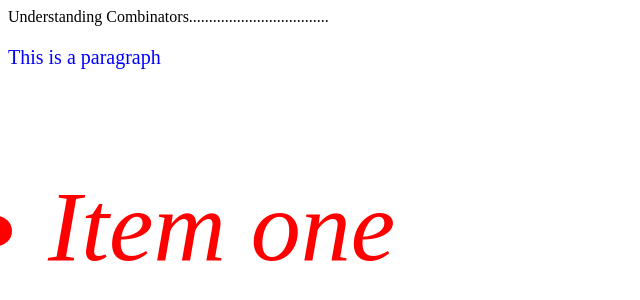
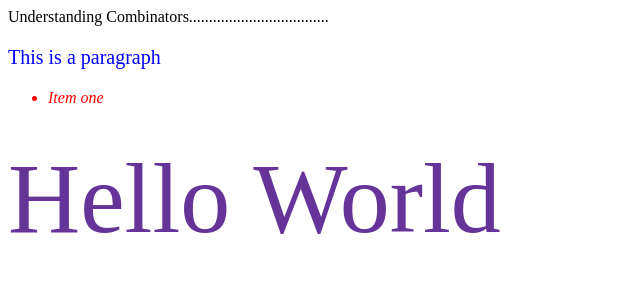
Before and after one commit to Vedaang-Chopra/Practicing_Web_Development, a plain HTML site: page Practicing_CSS/f-03.html in a window 1280 px wide. Shown: the whole page, without its empty margins (0-640 px from the left). Drawn offline with Linux system fonts and the light colour scheme.

Commit message:
More CSS practice

```diff
--- a/Practicing_CSS/f-03.css
+++ b/Practicing_CSS/f-03.css
@@ -14,6 +14,8 @@ ul>li{
 div+p{
     font-size: 100px;
 }
-p~ul{
+p~ul~span{
     font-size: 100px;
+    font-family: "Franklin Gothic Book";
+    color: rebeccapurple;
 }
--- a/Practicing_CSS/f-03.html
+++ b/Practicing_CSS/f-03.html
@@ -14,6 +14,10 @@ Understanding Combinators...................................
     <ul>
         <li>Item one</li>
     </ul>
+    <br>
+    <span>
+        Hello World
+    </span>
 </div>
 </body>
 </html>
```
